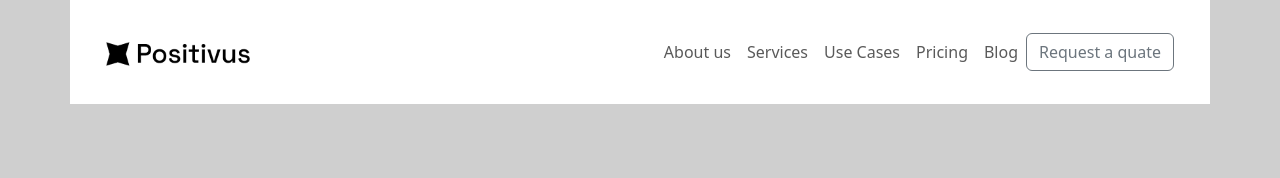
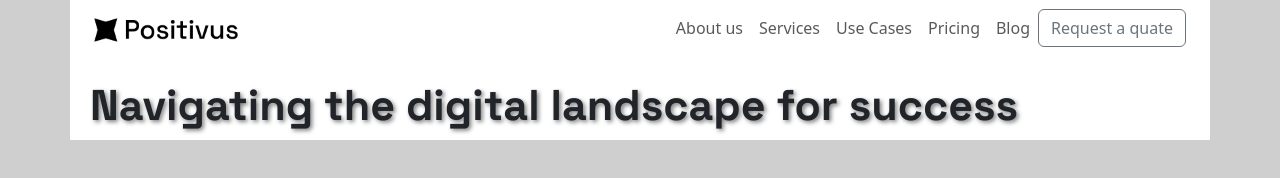
Before and after one commit to LesiaShynkarenko/Positivus-Landing-Page, a website: page index.html in a window 1280 px wide. Drawn offline with nearby package versions, Linux system fonts and the light colour scheme.

Commit message:
About us: Header

```diff
--- a/index.html
+++ b/index.html
@@ -10,6 +10,7 @@
       integrity="sha384-QWTKZyjpPEjISv5WaRU9OFeRpok6YctnYmDr5pNlyT2bRjXh0JMhjY6hW+ALEwIH"
       crossorigin="anonymous"
     />
+    <link href="https://fonts.googleapis.com/css2?family=Space+Grotesk:wght@400;700&display=swap" rel="stylesheet">
     <style>
       body {
         background-color: #cfcfcf;
@@ -17,9 +18,10 @@
     </style>
   </head>
   <body>
-    <div class="container p-4 bg-white">
-
-    <nav class="navbar navbar-expand-lg ">
+    <div class="container bg-white">
+      <div class="row">
+        <div class="col">
+          <nav class="navbar navbar-expand-lg mb-4">
             <div class="container-fluid">
               <a class="navbar-brand" href="#">
                 <img
@@ -29,10 +31,21 @@
                   height="24"
                 />
               </a>
-        <button class="navbar-toggler" type="button" data-bs-toggle="collapse" data-bs-target="#navbarNav" aria-controls="navbarNav" aria-expanded="false" aria-label="Переключатель навигации">
+              <button
+                class="navbar-toggler"
+                type="button"
+                data-bs-toggle="collapse"
+                data-bs-target="#navbarNav"
+                aria-controls="navbarNav"
+                aria-expanded="false"
+                aria-label="Переключатель навигации"
+              >
                 <span class="navbar-toggler-icon"></span>
               </button>
-        <div class="collapse navbar-collapse justify-content-end" id="navbarNav">
+              <div
+                class="collapse navbar-collapse justify-content-end"
+                id="navbarNav"
+              >
                 <ul class="navbar-nav">
                   <li class="nav-item">
                     <a class="nav-link" aria-current="page" href="#"
@@ -52,11 +65,21 @@
                     <a class="nav-link" href="#">Blog</a>
                   </li>
                 </ul>
-          <button type="button" class="btn btn-outline-secondary">Request a quate</button>
+                <button type="button" class="btn btn-outline-secondary">
+                  Request a quate
+                </button>
               </div>
             </div>
           </nav>
-
+        </div>
+      </div>
+      <div class="row">
+        <div class="col">
+          <h1 style="font-family: 'Space Grotesk', sans-serif; font-size: 43px; font-weight: 600; text-shadow: 2px 2px 4px rgba(0, 0, 0, 0.5);" class="mx-2" >
+            Navigating the digital landscape for success
+          </h1>
+        </div>
+      </div>
     </div>
     <script
       src="https://cdn.jsdelivr.net/npm/bootstrap@5.3.3/dist/js/bootstrap.bundle.min.js"
```
Also changed, not shown: assets/Illustration.jpg (added). Lines whose indentation alone changed are shown as unchanged.
